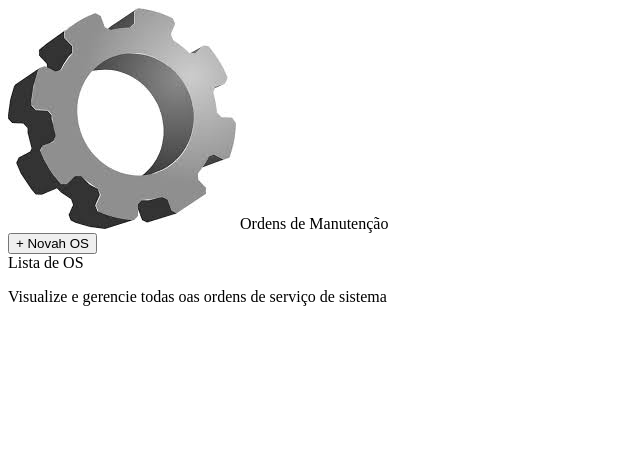
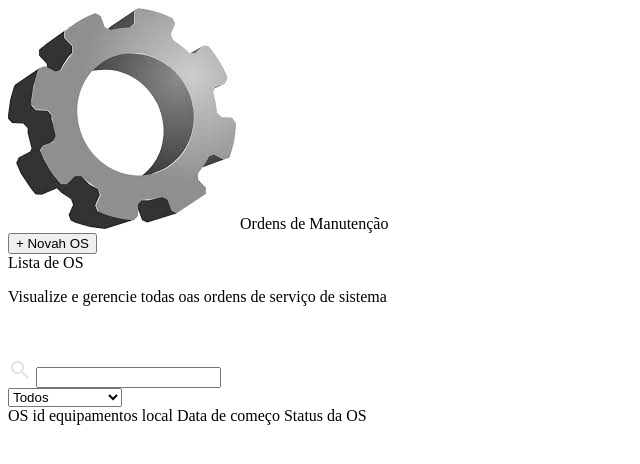
Before and after one commit to joao-ferrot/Ordens-de-servi-o, a plain HTML site: page frontend/index.html in a window 1280 px wide. Shown: the whole page, without its empty margins (0-640 px from the left). Drawn offline with Linux system fonts and the light colour scheme.

Commit message:
finalizaçao do html , começo do css

```diff
--- a/frontend/index.html
+++ b/frontend/index.html
@@ -20,11 +20,51 @@
     <!-- criaçao  da lista de manutençoes  -->
 
     <main>
-        <div>
+        <section>
            <span>Lista de OS</span>
            <br>
            <p>Visualize e gerencie todas oas ordens de serviço de sistema</p>
+        </section>
+        <br><br>
+<div class="procura">
+        <div >
+            <img src="/frontend/image/lupa.png" alt="">
+            <input type="text">
         </div>
+
+        <div>
+            <select>
+                <option value="">Todos</option>
+                <option value="">Aberto</option>
+                <option value="">Em Andamento</option>
+                <option value="">Concluido</option>
+            </select>
+        </div>
+    </div>
+
+
+<section>
+<!-- usa o display grid -->
+ <!-- fazer pelo js os elementos -->
+
+
+
+<div>
+
+    <span>OS id</span>
+    <span>equipamentos</span>
+    <span>local</span>
+    <span>Data de começo</span>
+    <span>Status da OS</span>
+</div>
+
+
+
+
+</section>
+
+
+
 
     </main>
 
```
Also changed, not shown: frontend/image/lupa.png (added).
